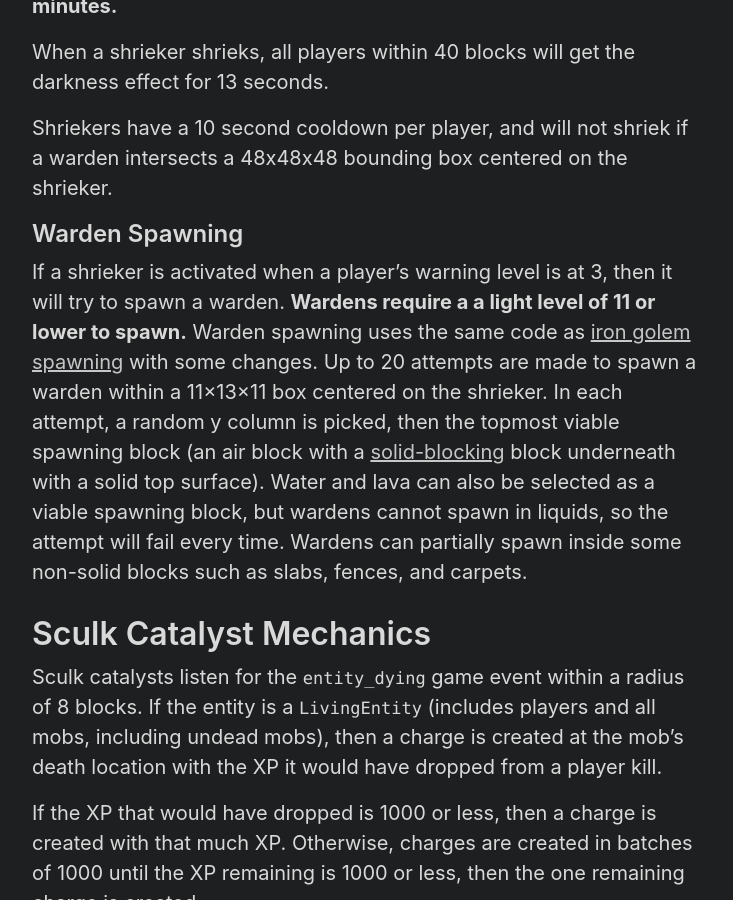
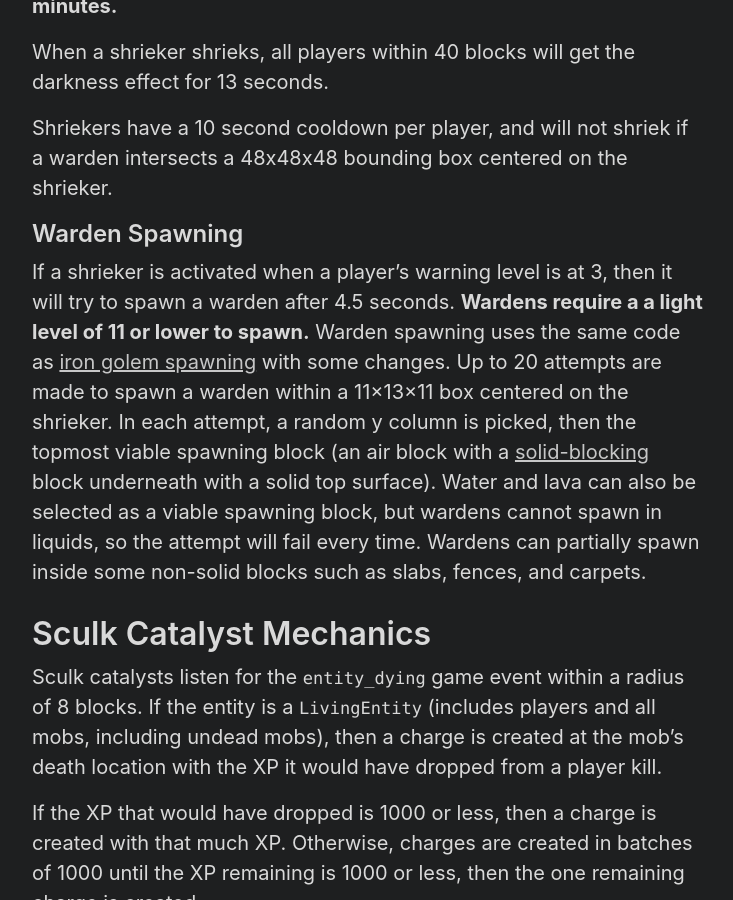
Before and after one commit to Tisawesomeness/tisawesomeness.github.io, a Jekyll site: the page built from snapshots/_posts/2022-02-18-1-19-experimental-1.md, in a window 1280 px wide and 900 px high, scrolled down 825 px. Shown: the whole window, without its empty margins (272-1005 px from the left). Built offline with Jekyll 4.4.1, drawn with Linux system fonts in a browser that asks for light colours; some of the changed text lies outside the part shown.

Commit message:
Shrieker activation time

```diff
--- a/snapshots/_posts/2022-02-18-1-19-experimental-1.md
+++ b/snapshots/_posts/2022-02-18-1-19-experimental-1.md
@@ -26,7 +26,7 @@ Shriekers have a 10 second cooldown per player, and will not shriek if a warden
 
 ## Warden Spawning
 
-If a shrieker is activated when a player's warning level is at 3, then it will try to spawn a warden. **Wardens require a a light level of 11 or lower to spawn.** Warden spawning uses the same code as [iron golem spawning](https://minecraft.fandom.com/wiki/Iron_Golem#Villages) with some changes. Up to 20 attempts are made to spawn a warden within a 11×13×11 box centered on the shrieker. In each attempt, a random y column is picked, then the topmost viable spawning block (an air block with a [solid-blocking](https://minecraft.fandom.com/wiki/Materials#Materials) block underneath with a solid top surface). Water and lava can also be selected as a viable spawning block, but wardens cannot spawn in liquids, so the attempt will fail every time. Wardens can partially spawn inside some non-solid blocks such as slabs, fences, and carpets.
+If a shrieker is activated when a player's warning level is at 3, then it will try to spawn a warden after 4.5 seconds. **Wardens require a a light level of 11 or lower to spawn.** Warden spawning uses the same code as [iron golem spawning](https://minecraft.fandom.com/wiki/Iron_Golem#Villages) with some changes. Up to 20 attempts are made to spawn a warden within a 11×13×11 box centered on the shrieker. In each attempt, a random y column is picked, then the topmost viable spawning block (an air block with a [solid-blocking](https://minecraft.fandom.com/wiki/Materials#Materials) block underneath with a solid top surface). Water and lava can also be selected as a viable spawning block, but wardens cannot spawn in liquids, so the attempt will fail every time. Wardens can partially spawn inside some non-solid blocks such as slabs, fences, and carpets.
 
 # Sculk Catalyst Mechanics
 
```
Also changed, not shown: other parts of snapshots/_posts/2022-02-18-1-19-experimental-1.md (+4 -0 lines).
